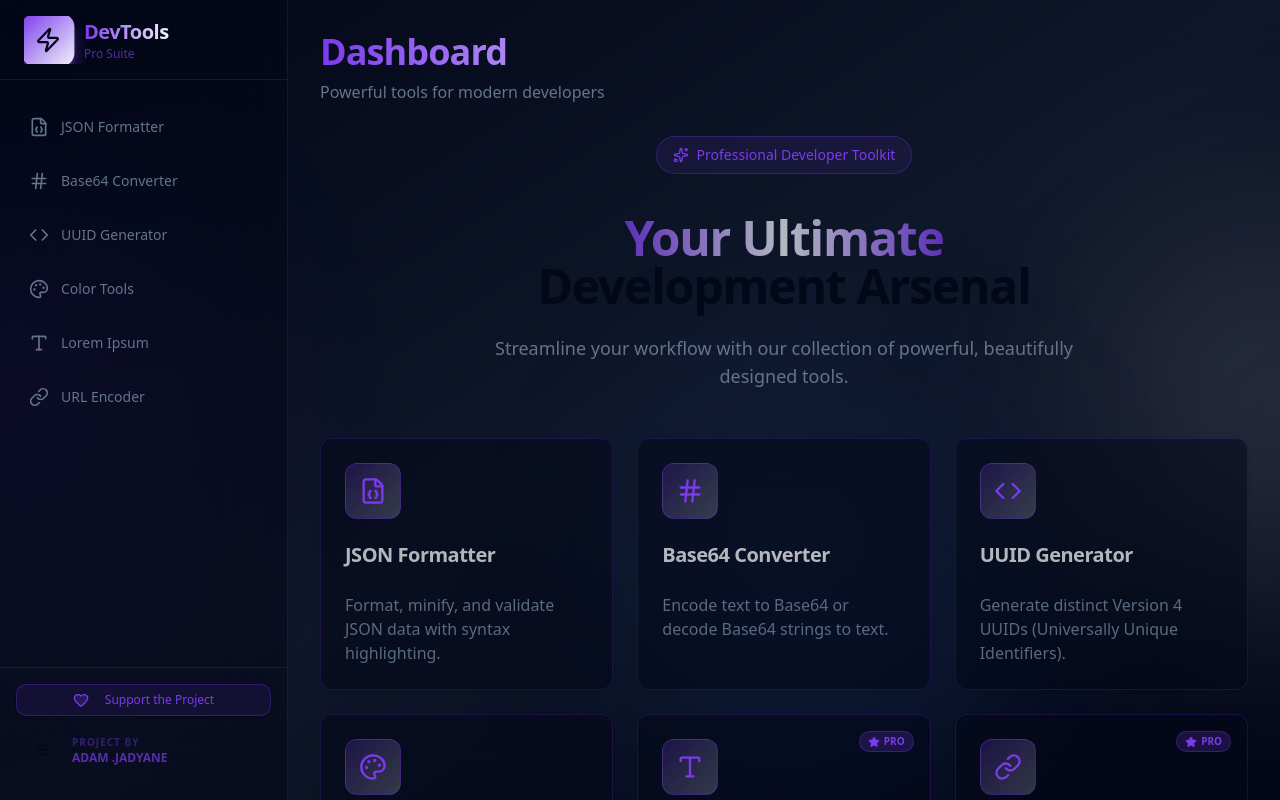
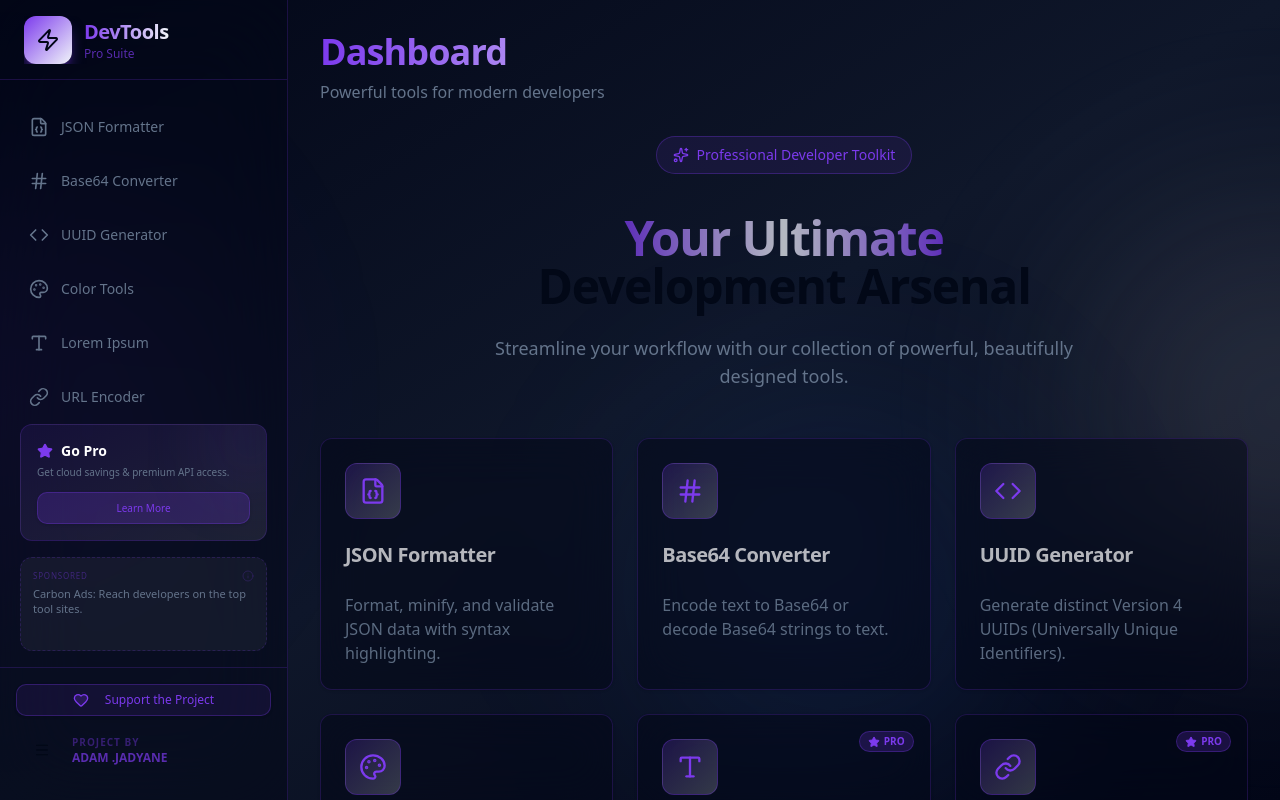
Before and after one commit to algoprogr/devtools-pro, a React (Vite) app: page / in a window 1280 px wide. Built offline with nearby package versions, Linux system fonts and the light colour scheme.

Commit message:
add api access

```diff
--- a/src/components/layout/AppLayout.tsx
+++ b/src/components/layout/AppLayout.tsx
@@ -90,6 +90,38 @@ export function AppLayout() {
                             )}
                         </NavLink>
                     ))}
+                </div>
+
+                {/* Monetization: Go Pro & Ads */}
+                <div className="px-5 py-4 space-y-4">
+                    <div className="rounded-xl bg-gradient-to-br from-primary/10 to-accent/10 border border-primary/20 p-4 relative overflow-hidden group">
+                        <div className="relative z-10">
+                            <h4 className="text-sm font-bold text-white mb-1 flex items-center gap-2">
+                                <Star className="h-4 w-4 text-primary fill-primary" />
+                                Go Pro
+                            </h4>
+                            <p className="text-[10px] text-muted-foreground mb-3">Get cloud savings & premium API access.</p>
+                            <Button size="sm" className="w-full h-8 text-[10px] bg-primary/20 hover:bg-primary/40 border border-primary/30 text-primary">
+                                Learn More
+                            </Button>
+                        </div>
+                        <div className="absolute top-0 right-0 -translate-y-4 translate-x-4 h-16 w-16 bg-primary/20 blur-2xl rounded-full" />
+                    </div>
+
+                    {sidebarOpen && (
+                        <div className="border border-dashed border-primary/20 rounded-lg p-3 bg-white/5 group hover:bg-white/10 transition-all cursor-pointer">
+                            <div className="flex justify-between items-start mb-1">
+                                <span className="text-[8px] uppercase tracking-widest text-primary/40">Sponsored</span>
+                                <Info className="h-3 w-3 text-primary/20 group-hover:text-primary/40" />
+                            </div>
+                            <div className="text-[11px] text-muted-foreground leading-snug">
+                                Carbon Ads: Reach developers on the top tool sites.
+                            </div>
+                            <div className="mt-2 flex items-center gap-1 text-[9px] text-primary font-medium opacity-0 group-hover:opacity-100 transition-opacity">
+                                View website <ExternalLink className="h-2 w-2" />
+                            </div>
+                        </div>
+                    )}
                 </div>
 
                 <div className="p-4 border-t border-primary/20">
```
